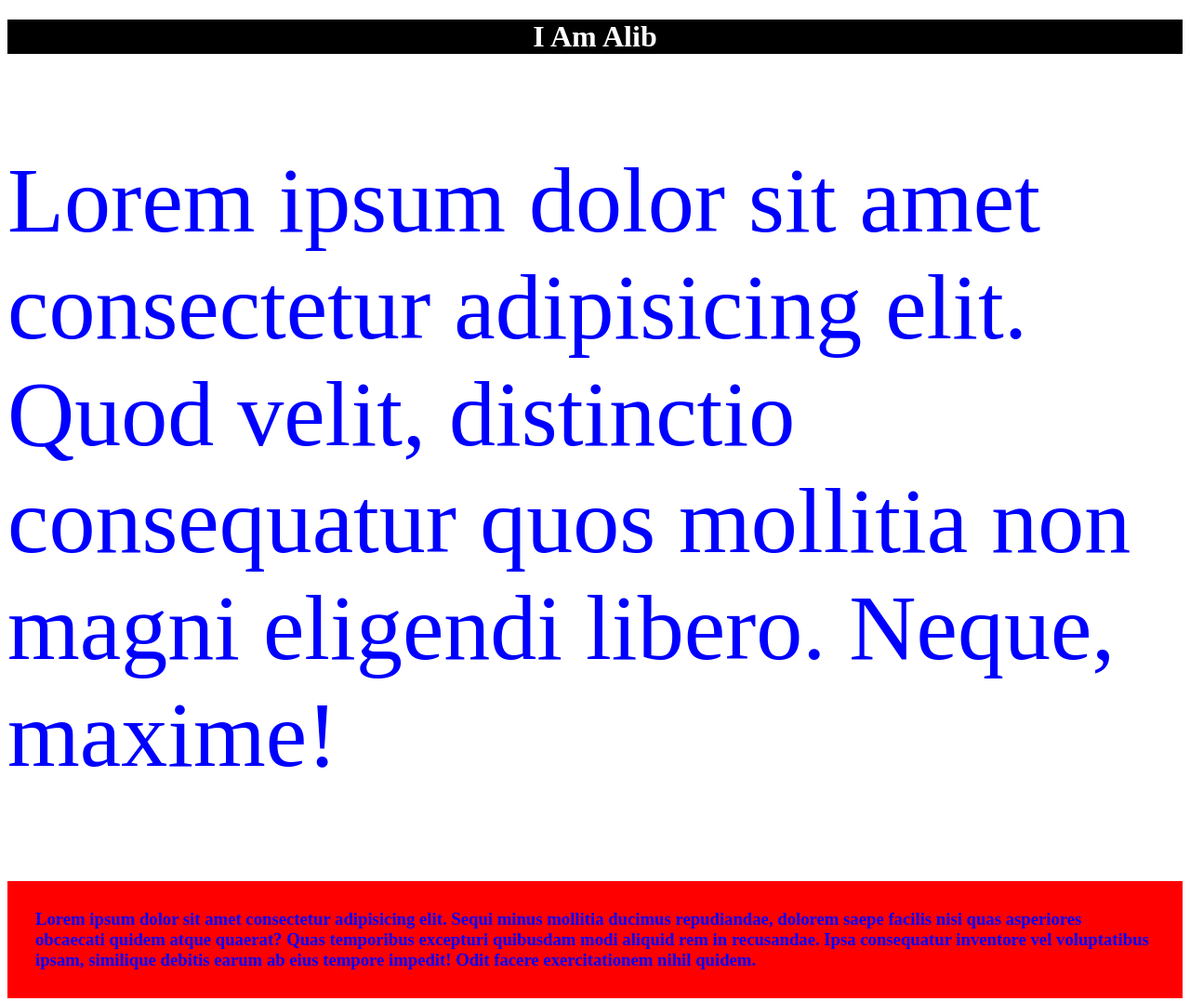
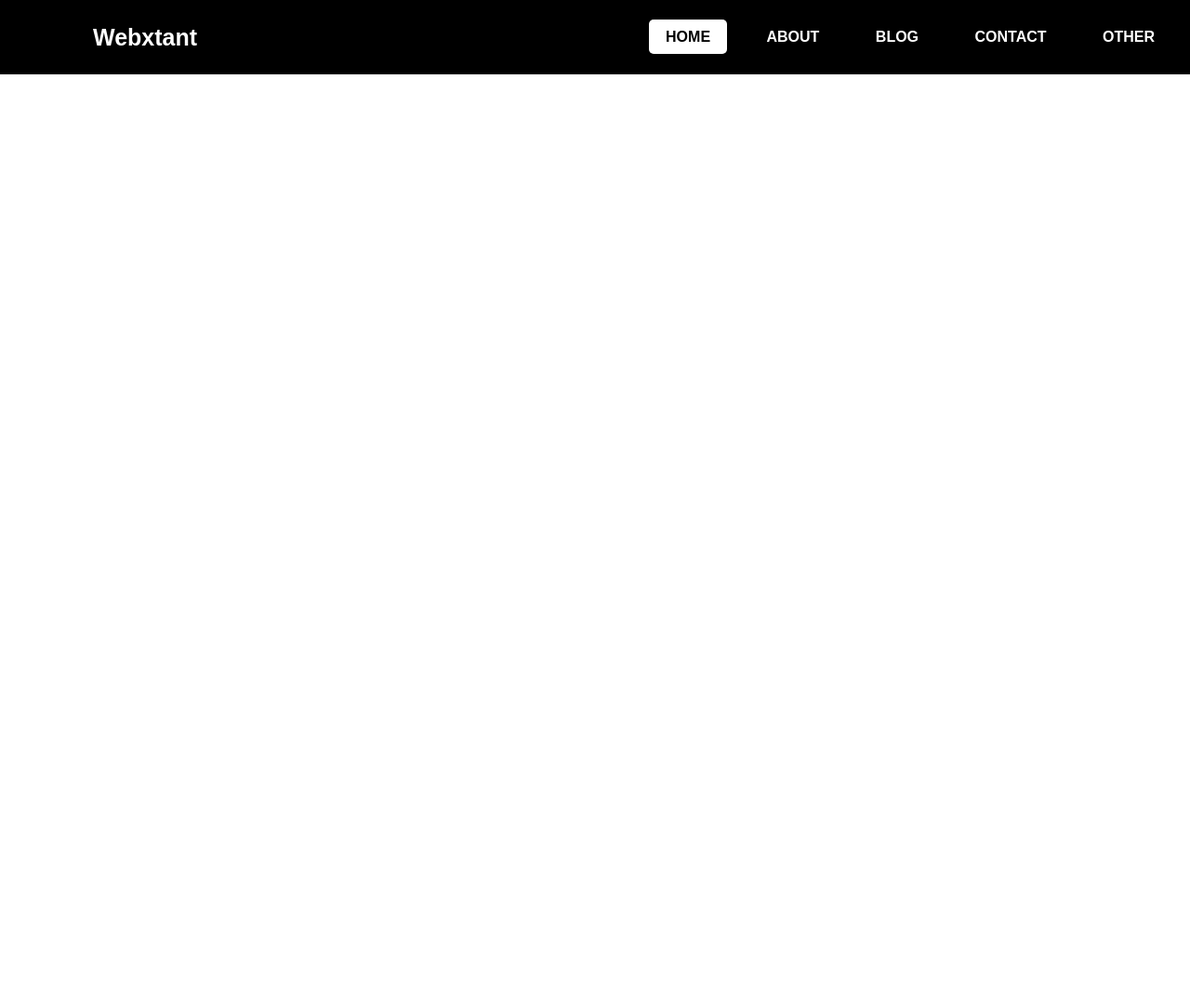
Before and after one commit to akib-chy/second, a plain HTML site: page index.html in a window 1280 px wide. Shown: the top 1077 px of the page at 93% size. After the commit the page ends 800 px from the top, so only its background shows below. Drawn offline with Linux system fonts and the light colour scheme.

Commit message:
html css chainged

```diff
--- a/index.html
+++ b/index.html
@@ -8,10 +8,15 @@
     <link rel="stylesheet" href="style.css">
 </head>
 <body>
-    <h1>I Am Alib</h1>
-    <p>Lorem ipsum dolor sit amet consectetur adipisicing elit. Quod velit, distinctio consequatur quos mollitia non magni eligendi libero. Neque, maxime!</p>
-    <h3>Lorem ipsum dolor sit amet consectetur adipisicing elit. Sequi minus mollitia ducimus repudiandae, dolorem saepe facilis nisi quas asperiores obcaecati quidem atque quaerat? Quas temporibus excepturi quibusdam modi aliquid rem in recusandae. Ipsa consequatur inventore vel voluptatibus ipsam, similique debitis earum ab eius tempore impedit! Odit facere exercitationem nihil quidem.</h3>
-    <p>hello my name is akib i am a student i read in class 12</p>
-    <span>Lorem ipsum dolor sit amet consectetur adipisicing elit. At harum dignissimos itaque iusto unde possimus porro eos qui consequatur voluptates.</span>
+    <nav>
+        <label class="logo">Webxtant</label>
+        <ul>
+            <li><a href="#" class="active">home</a></li>
+            <li><a href="#">about</a></li>
+            <li><a href="#">blog</a></li>
+            <li><a href="#">contact</a></li>
+            <li><a href="#">other</a></li>
+        </ul>
+    </nav>
 </body>
 </html>
--- a/style.css
+++ b/style.css
@@ -1,19 +1,43 @@
-h1{
+*{
+    margin: 0;
+    padding: 0;
+    text-decoration: none;
+    list-style: none;
+    box-sizing: border-box;
+}
+body{
+    font-family: sans-serif;
+}
+nav{
     background: black;
-    color: #fff;
-    text-align: center;
+    height: 80px;
+    width: 100%;
 }
-p{
-    color:blue;
-    font-size: 100px;
+label.logo{
+    color: white;
+    font-size: 25px;
+    line-height: 80px;
+    padding: 0 100px;
+    font-weight: bold;
 }
-h3{
-    background: red;
-    color: blue;
-    padding: 30px;
+ul{
+    float: right;
 }
-span{
-    background: limegreen;
-    color: magenta;
-    padding: 20px;
+ul li{
+    display: inline-block;
+    margin-right: 20px;
+    line-height: 80px;
 }
+li a{
+    color: white;
+    font-size: 16px;
+    text-transform: uppercase;
+    padding: 10px 18px;
+    border-radius: 5px;
+    font-weight: 600;
+}
+a.active,a:hover{
+    background: #fff;
+    color: black;
+    transition:all ease .5s;
+}
```
